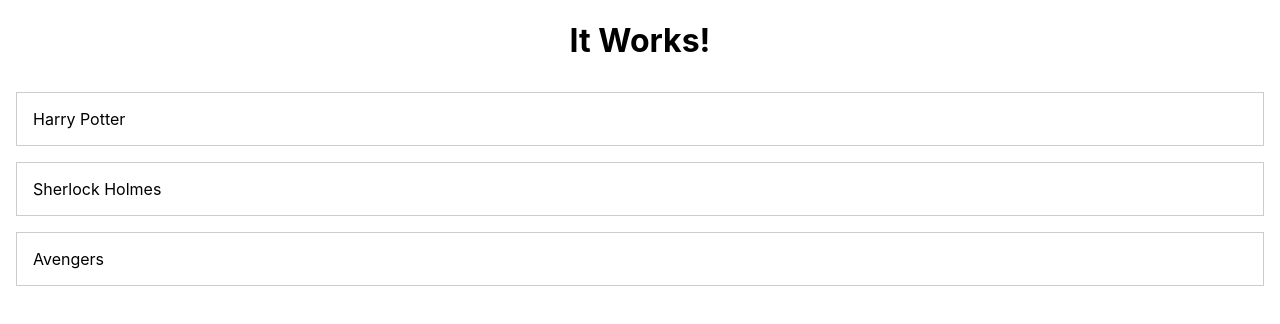
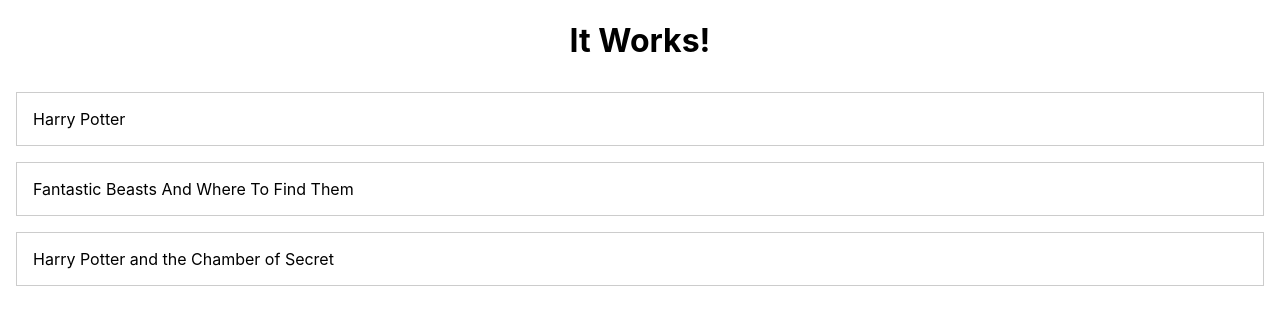
Before and after one commit to diazbumma/react-learn, a React (Create React App) app: page / in a window 1280 px wide. Shown: the top 324 px of the page. Built offline with nearby package versions, Linux system fonts and the light colour scheme.

Commit message:
Rendering data to JSX

```diff
--- a/src/App.js
+++ b/src/App.js
@@ -3,10 +3,16 @@
 import ItemList from './components/ItemList';
 
 const App = () => {
+  const movies = [
+    {title: "Harry Potter"},
+    {title: "Fantastic Beasts And Where To Find Them"},
+    {title: "Harry Potter and the Chamber of Secret"}
+  ];
+
   return (
     <div className="content">
       <h1>It Works!</h1>
-      <ItemList />
+      <ItemList movies={movies}/>
     </div>
   );
 }
--- a/src/components/ItemList.js
+++ b/src/components/ItemList.js
@@ -1,11 +1,11 @@
 import './ItemList.css'
 
-const ItemList = () => {
+const ItemList = (props) => {
     return (
         <ul className="item-list">
-            <li>Harry Potter</li>
-            <li>Sherlock Holmes</li>
-            <li>Avengers</li>
+            {props.movies.map((item) => {
+                return <li>{item.title}</li>
+            })}
         </ul>
     );
 }
```
